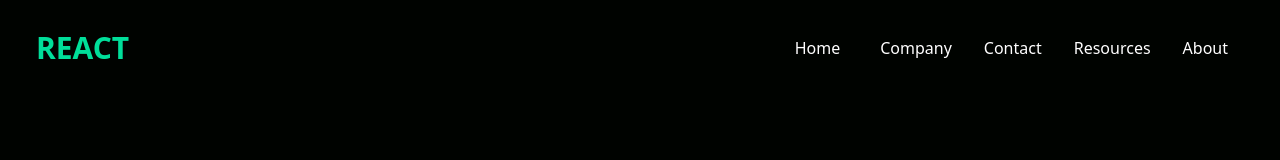
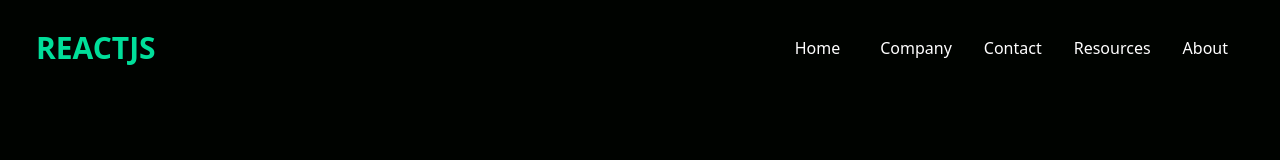
Before and after one commit to LawCR/react-tailwind-finance, a React (Vite) app: page / in a window 1280 px wide. Shown: the top 160 px of the page. Built offline with nearby package versions, Linux system fonts and the light colour scheme.

Commit message:
Feature2-Logo arreglado

```diff
--- a/src/components/Navbar.jsx
+++ b/src/components/Navbar.jsx
@@ -11,7 +11,7 @@ const Navbar = () => {
 
     return (
         <div className='flex justify-between items-center h-24 max-w-[1240px] mx-auto px-4 text-white'>
-            <h1 className='w-full text-3xl font-bold text-[#00df9a] '>REACT</h1>
+            <h1 className='w-full text-3xl font-bold text-[#00df9a] '>REACTJS</h1>
             <ul className='hidden md:flex'>
                 <li className='px-4 py-2  border-[#00df9a] hover:border-b'>
                     <a className='cursor-pointer py-2 px-2' href="#hero">Home</a>
```
